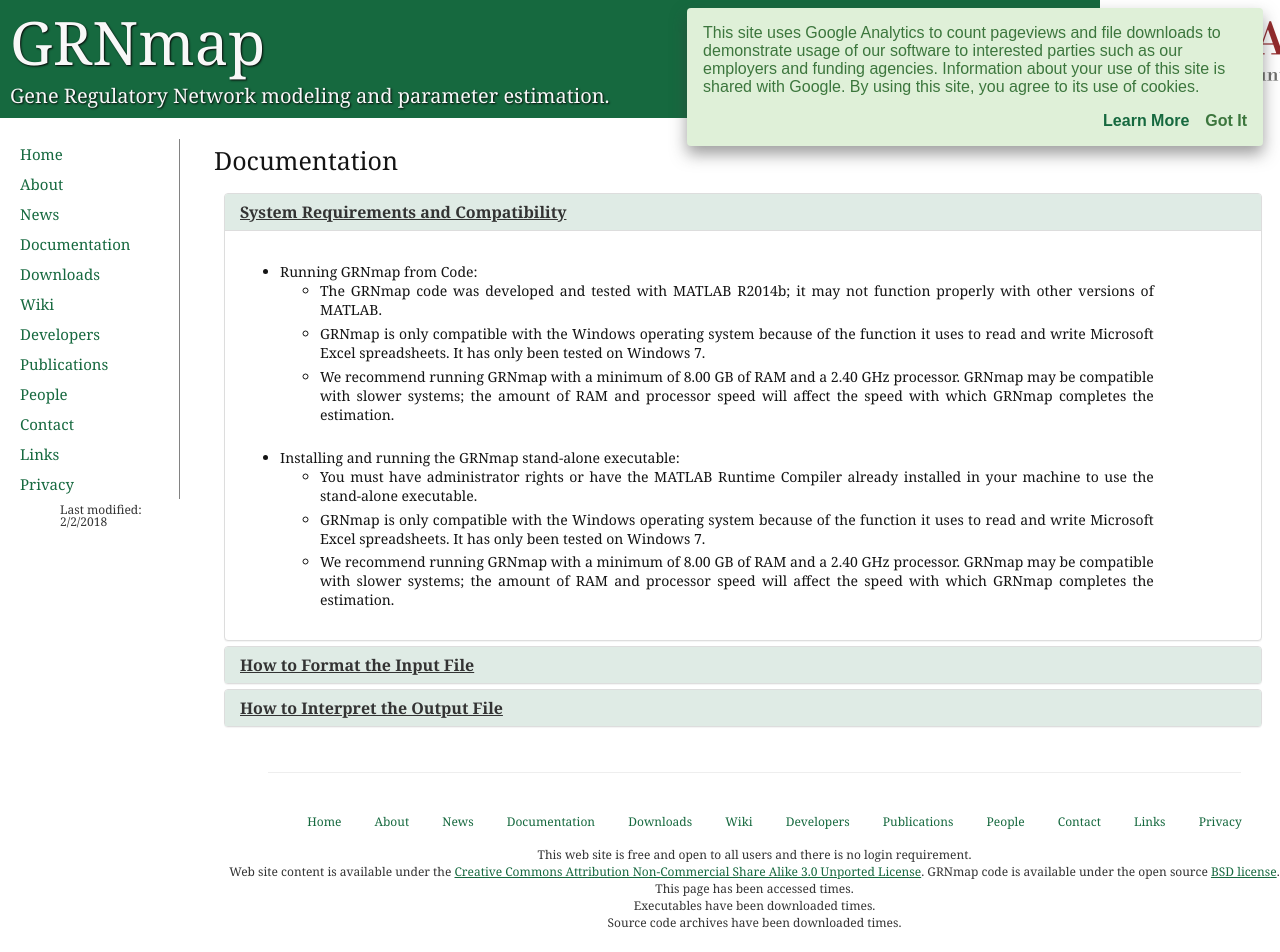
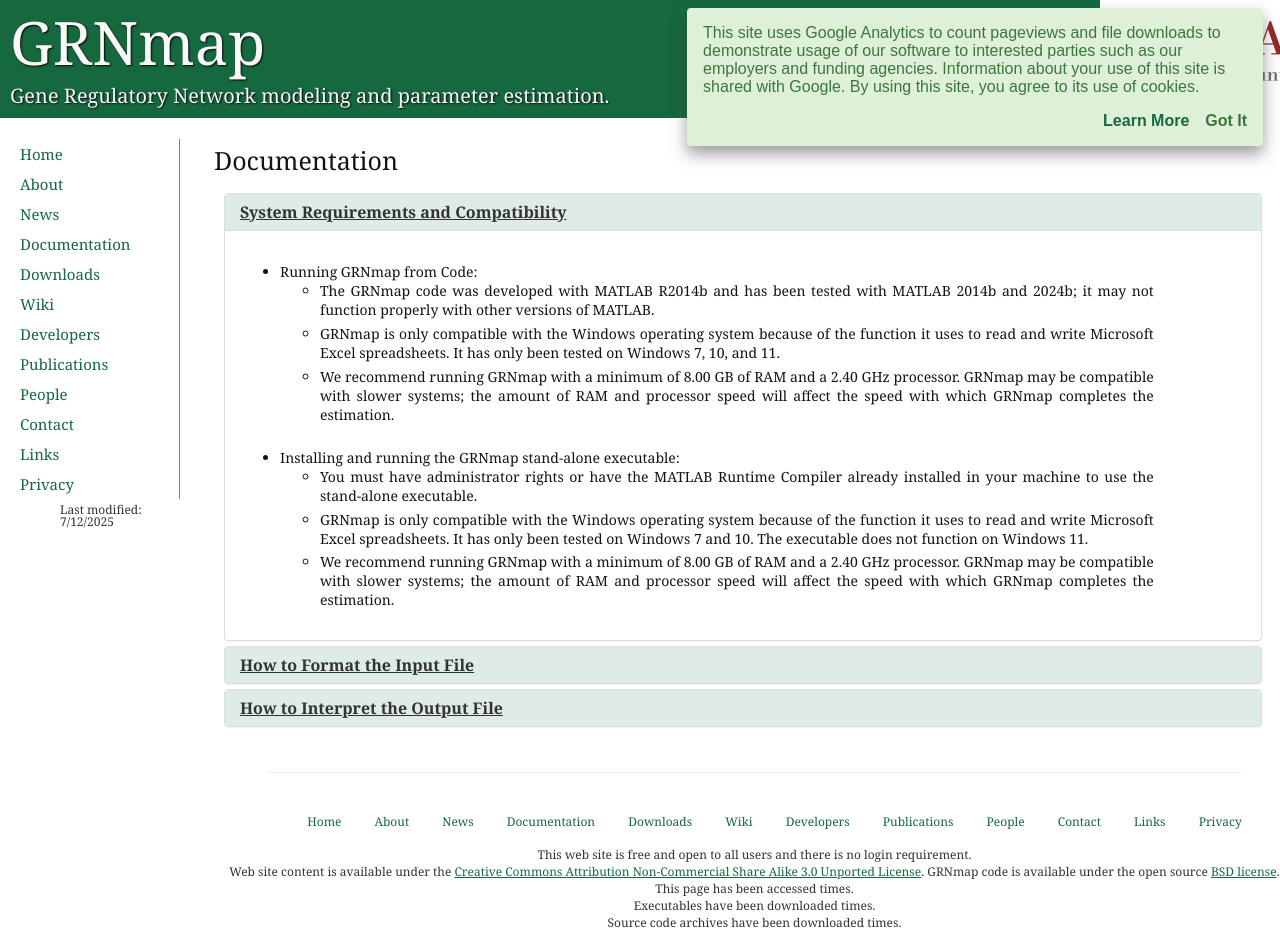
Before and after one commit to kdahlquist/GRNmap, a Jekyll site: the page built from documentation.html, in a window 1280 px wide. Built offline with Jekyll 4.4.1, drawn with Linux system fonts in a browser that asks for light colours.

Commit message:
update compatibility information

```diff
--- a/documentation.html
+++ b/documentation.html
@@ -2,7 +2,7 @@
 layout: default
 title: GRNmap - Documentation
 subTitle: Documentation
-lastModified: 2/2/2018
+lastModified: 7/12/2025
 ---
 <!--
 This File can be converted to a data-driven format, medium priority
@@ -24,10 +24,10 @@ This File can be converted to a data-driven format, medium priority
                             Running GRNmap from Code:
                             <ul>
                                 <li>
-                                    The GRNmap code was developed and tested with MATLAB R2014b; it may not function properly with other versions of MATLAB.
+                                    The GRNmap code was developed with MATLAB R2014b and has been tested with MATLAB 2014b and 2024b; it may not function properly with other versions of MATLAB.
                                 </li>
                                 <li>
-                                    GRNmap is only compatible with the Windows operating system because of the function it uses to read and write Microsoft Excel spreadsheets. It has only been tested on Windows 7.
+                                    GRNmap is only compatible with the Windows operating system because of the function it uses to read and write Microsoft Excel spreadsheets. It has only been tested on Windows 7, 10, and 11.
                                 </li>
                                 <li>
                                     We recommend running GRNmap with a minimum of 8.00 GB of RAM and a 2.40 GHz processor. GRNmap may be compatible with slower systems; the amount of RAM and processor speed will affect the speed with which GRNmap completes the estimation.
@@ -42,7 +42,7 @@ This File can be converted to a data-driven format, medium priority
                                     You must have administrator rights or have the MATLAB Runtime Compiler already installed in your machine to use the stand-alone executable.
                                 </li>
                                 <li>
-                                    GRNmap is only compatible with the Windows operating system because of the function it uses to read and write Microsoft Excel spreadsheets. It has only been tested on Windows 7.
+                                    GRNmap is only compatible with the Windows operating system because of the function it uses to read and write Microsoft Excel spreadsheets. It has only been tested on Windows 7 and 10.  The executable does not function on Windows 11.
                                 </li>
                                 <li>
                                     We recommend running GRNmap with a minimum of 8.00 GB of RAM and a 2.40 GHz processor. GRNmap may be compatible with slower systems; the amount of RAM and processor speed will affect the speed with which GRNmap completes the estimation.
```
